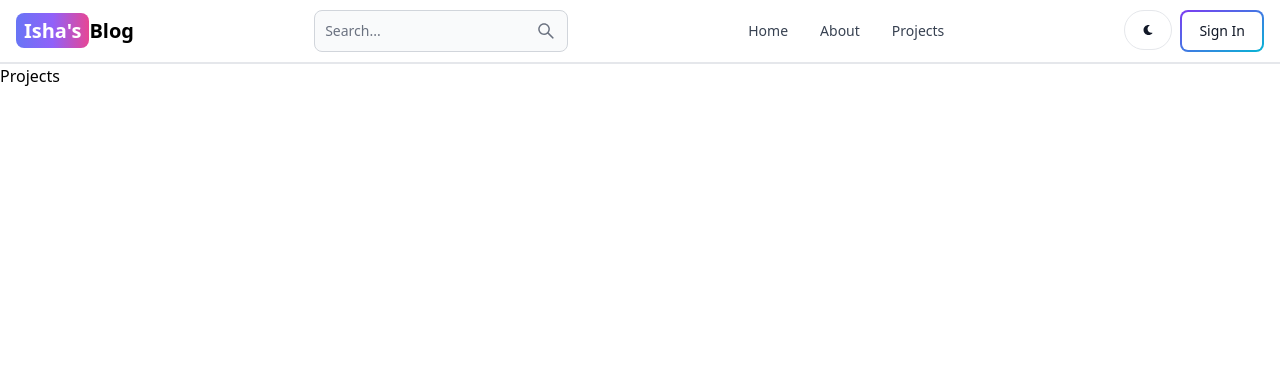
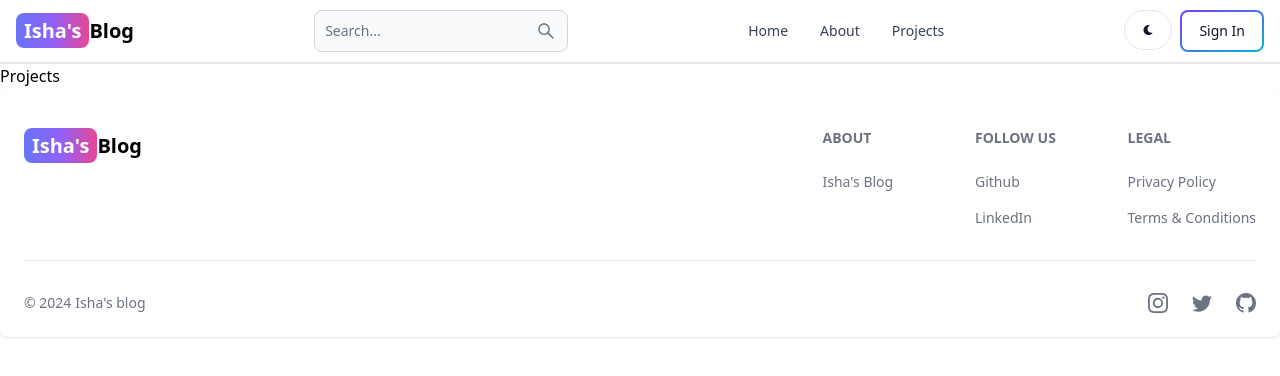
Before and after one commit to ishaa-p7/mern-blog, a React (Vite) app in the folder client/: page /projects in a window 1280 px wide. Shown: the top 376 px of the page. Built offline with nearby package versions, Linux system fonts and the light colour scheme.

Commit message:
create footer

```diff
--- a/client/src/App.jsx
+++ b/client/src/App.jsx
@@ -7,6 +7,8 @@ import SignIn from './pages/SignIn'
 import SignUp from './pages/SignUp'
 import Projects from './pages/Projects'
 import Header from './components/Header'
+import Footer from './components/Footer'
+
 
 function App() {
   return (
@@ -20,6 +22,7 @@ function App() {
     <Route path="/dashboard" element={<Dashboard/>}/>
     <Route path="/projects" element={<Projects/>}/>
    </Routes>
+   <Footer/>
    </BrowserRouter>
   )
 }
--- /dev/null
+++ b/client/src/components/Footer.jsx
@@ -0,0 +1,76 @@
+import React from 'react'
+import { Footer } from 'flowbite-react'
+import { Link } from 'react-router-dom';
+import {  BsInstagram, BsTwitter, BsGithub } from 'react-icons/bs';
+
+export default function FooterCom() {
+  return (
+    <Footer container classsName='border border-t-8 border-teal-500'>
+        <div className='w-full max-w-7xl mx-auto'>
+            <div className='grid w-full justify-between sm:flex md:grid-cols-1'>
+                <div className='mt-5'>
+                <Link to="/" className='self-center whitespace-nowrap text-sm
+sm:text-xl font-semibold dark:text-white'>
+<span className='px-2 py-1 bg-gradient-to-r from-indigo-500 via-purple-500 to-pink-500
+rounded-lg text-white'>Isha's</span>
+Blog
+</Link>
+</div>
+<div className='grid grid-cols-2 gap-8 mt-4 sm:grid-cols-3 sm:gap-6'>
+            <div>
+              <Footer.Title title='About' />
+              <Footer.LinkGroup col>
+                <Footer.Link
+                  href='/about'
+                  target='_blank'
+                  rel='noopener noreferrer'
+                >
+                  Isha's Blog
+                </Footer.Link>
+              </Footer.LinkGroup>
+            </div>
+            <div>
+              <Footer.Title title='Follow us' />
+              <Footer.LinkGroup col>
+                <Footer.Link
+                  href='https://github.com/ishaa-p7'
+                  target='_blank'
+                  rel='noopener noreferrer'
+                >
+                  Github
+                </Footer.Link>
+                <Footer.Link
+                  href='https://www.linkedin.com/in/isha-patel-842a95254/'
+                  target='_blank'
+                  rel='noopener noreferrer'
+                >
+                  LinkedIn
+                </Footer.Link>
+              </Footer.LinkGroup>
+            </div>
+            <div>
+              <Footer.Title title='Legal' />
+              <Footer.LinkGroup col>
+                <Footer.Link href='#'>Privacy Policy</Footer.Link>
+                <Footer.Link href='#'>Terms &amp; Conditions</Footer.Link>
+              </Footer.LinkGroup>
+            </div>
+          </div>
+        </div>
+        <Footer.Divider />
+        <div className='w-full sm:flex sm:items-center sm:justify-between'>
+          <Footer.Copyright
+            href='#'
+            by="Isha's blog"
+            year={new Date().getFullYear()}
+          />
+          <div className="flex gap-6 sm:mt-0 mt-4 sm:justify-center">
+            <Footer.Icon href='#' icon={BsInstagram}/>
+            <Footer.Icon href='https://x.com/IshaPatel07' icon={BsTwitter}/>
+            <Footer.Icon href='https://github.com/ishaa-p7' icon={BsGithub}/>
+          </div>
+        </div>
+        </div>
+        </Footer>
+  );
+}
```
